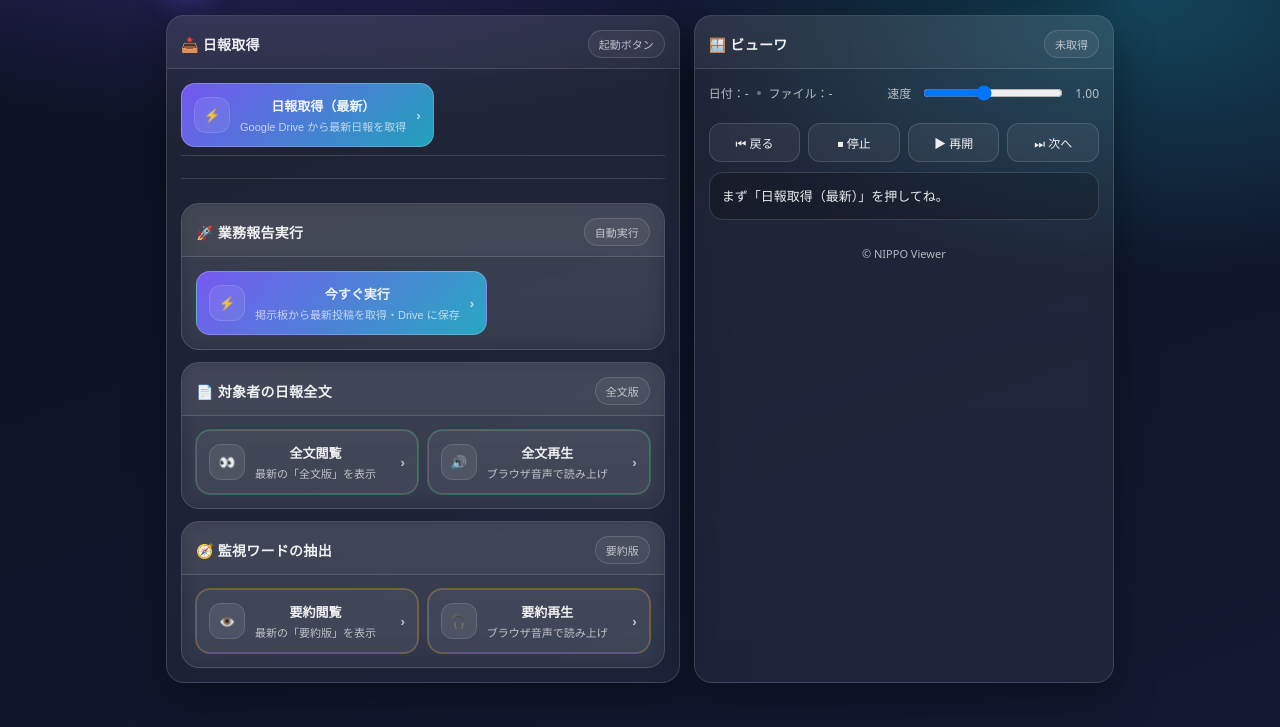
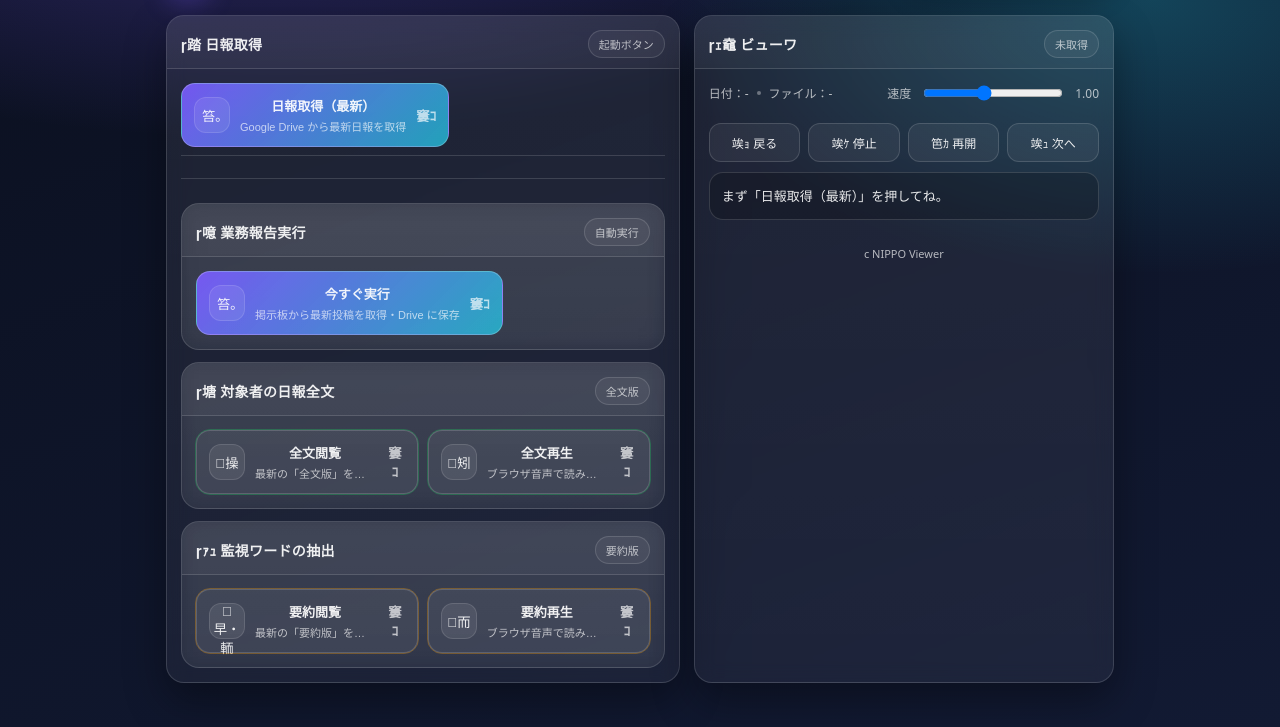
Before and after one commit to kousaku3110-beep/nippo-viewerN, a plain HTML site: page index.html in a window 1280 px wide. Shown: the part 81-808 px from the top of the page. Drawn offline with Linux system fonts and the light colour scheme.

Commit message:
featureでの最初のコミットです

```diff
--- a/index.html
+++ b/index.html
@@ -131,7 +131,7 @@
       <div class="title">
         <div class="logo">N</div>
         <div>
-          <h1>日報ビューア</h1>
+          <h1>日報ビューア水野ハッキング</h1>
           <div class="sub">Google Drive の最新日報を表示・読み上げ</div>
         </div>
       </div>
@@ -140,69 +140,69 @@
 
     <div class="grid">
       <section class="card">
-        <div class="cardHeader"><h2>📥 日報取得</h2><span class="badge">起動ボタン</span></div>
+        <div class="cardHeader"><h2>踏 日報取得</h2><span class="badge">起動ボタン</span></div>
         <div class="cardBody">
           <button class="btn primary" id="btnFetch">
             <div class="left">
-              <div class="icon">⚡</div>
+              <div class="icon">笞｡</div>
               <div class="label">
                 <strong>日報取得（最新）</strong>
                 <span>Google Drive から最新日報を取得</span>
               </div>
             </div>
-            <div class="chev">›</div>
+            <div class="chev">窶ｺ</div>
           </button>
           <div class="fetchTimestamp" id="fetchTimestamp"></div>
           <div class="cacheInfo" id="cacheInfo"></div>
           <div style="height:12px"></div>
           <div class="card" style="box-shadow:none">
-            <div class="cardHeader"><h2>🚀 業務報告実行</h2><span class="badge">自動実行</span></div>
+            <div class="cardHeader"><h2>噫 業務報告実行</h2><span class="badge">自動実行</span></div>
             <div class="cardBody">
               <button class="btn primary" id="btnExecuteReport">
                 <div class="left">
-                  <div class="icon">⚡</div>
+                  <div class="icon">笞｡</div>
                   <div class="label">
                     <strong>今すぐ実行</strong>
                     <span>掲示板から最新投稿を取得・Drive に保存</span>
                   </div>
                 </div>
-                <div class="chev">›</div>
+                <div class="chev">窶ｺ</div>
               </button>
               <div id="reportStatus"></div>
             </div>
           </div>
           <div style="height:12px"></div>
           <div class="card" style="box-shadow:none">
-            <div class="cardHeader"><h2>📄 対象者の日報全文</h2><span class="badge">全文版</span></div>
+            <div class="cardHeader"><h2>塘 対象者の日報全文</h2><span class="badge">全文版</span></div>
             <div class="cardBody">
               <div class="btnRow">
                 <button class="btn good" id="btnViewFull">
-                  <div class="left"><div class="icon">👀</div>
+                  <div class="left"><div class="icon">操</div>
                     <div class="label"><strong>全文閲覧</strong><span>最新の「全文版」を表示</span></div>
-                  </div><div class="chev">›</div>
+                  </div><div class="chev">窶ｺ</div>
                 </button>
                 <button class="btn good" id="btnSpeakFull">
-                  <div class="left"><div class="icon">🔊</div>
+                  <div class="left"><div class="icon">矧</div>
                     <div class="label"><strong>全文再生</strong><span>ブラウザ音声で読み上げ</span></div>
-                  </div><div class="chev">›</div>
+                  </div><div class="chev">窶ｺ</div>
                 </button>
               </div>
             </div>
           </div>
           <div style="height:12px"></div>
           <div class="card" style="box-shadow:none">
-            <div class="cardHeader"><h2>🧭 監視ワードの抽出</h2><span class="badge">要約版</span></div>
+            <div class="cardHeader"><h2>ｧｭ 監視ワードの抽出</h2><span class="badge">要約版</span></div>
             <div class="cardBody">
               <div class="btnRow">
                 <button class="btn warn" id="btnViewSummary">
-                  <div class="left"><div class="icon">👁️</div>
+                  <div class="left"><div class="icon">早・輀</div>
                     <div class="label"><strong>要約閲覧</strong><span>最新の「要約版」を表示</span></div>
-                  </div><div class="chev">›</div>
+                  </div><div class="chev">窶ｺ</div>
                 </button>
                 <button class="btn warn" id="btnSpeakSummary">
-                  <div class="left"><div class="icon">🎧</div>
+                  <div class="left"><div class="icon">而</div>
                     <div class="label"><strong>要約再生</strong><span>ブラウザ音声で読み上げ</span></div>
-                  </div><div class="chev">›</div>
+                  </div><div class="chev">窶ｺ</div>
                 </button>
               </div>
             </div>
@@ -211,7 +211,7 @@
       </section>
 
       <section class="card">
-        <div class="cardHeader"><h2>🪟 ビューワ</h2><span class="badge" id="viewerBadge">未取得</span></div>
+        <div class="cardHeader"><h2>ｪ鼀 ビューワ</h2><span class="badge" id="viewerBadge">未取得</span></div>
         <div class="cardBody viewer">
           <div class="toolbar">
             <div class="meta">
@@ -224,13 +224,13 @@
             </div>
           </div>
           <div class="controlsRow">
-            <button class="mini" id="btnPrev">⏮ 戻る</button>
-            <button class="mini" id="btnStop">⏹ 停止</button>
-            <button class="mini" id="btnResume">▶ 再開</button>
-            <button class="mini" id="btnNext">⏭ 次へ</button>
+            <button class="mini" id="btnPrev">竢ｮ 戻る</button>
+            <button class="mini" id="btnStop">竢ｹ 停止</button>
+            <button class="mini" id="btnResume">笆ｶ 再開</button>
+            <button class="mini" id="btnNext">竢ｭ 次へ</button>
           </div>
           <div class="content" id="content">まず「日報取得（最新）」を押してね。</div>
-          <footer>© NIPPO Viewer</footer>
+          <footer>c NIPPO Viewer</footer>
         </div>
       </section>
     </div>
@@ -288,7 +288,7 @@
     const cacheTime = localStorage.getItem(CACHE_TIMESTAMP_KEY);
     if (cacheTime) {
       const date = new Date(parseInt(cacheTime));
-      $("cacheInfo").textContent = `💾 キャッシュ：${formatDateTime(date)}`;
+      $("cacheInfo").textContent = `沈 キャッシュ：${formatDateTime(date)}`;
     } else {
       $("cacheInfo").textContent = "";
     }
@@ -509,10 +509,10 @@
         body: JSON.stringify({ action: "executeMain" }),
         mode: "no-cors"
       });
-      setStatus("✅ 実行しました");
+      setStatus("笨蔀 実行しました");
       clearCache();
     } catch (e) {
-      setStatus(`❌ エラー: ${e.message}`);
+      setStatus(`笶谀 エラー: ${e.message}`);
     } finally {
       btn.disabled = false;
     }
```
